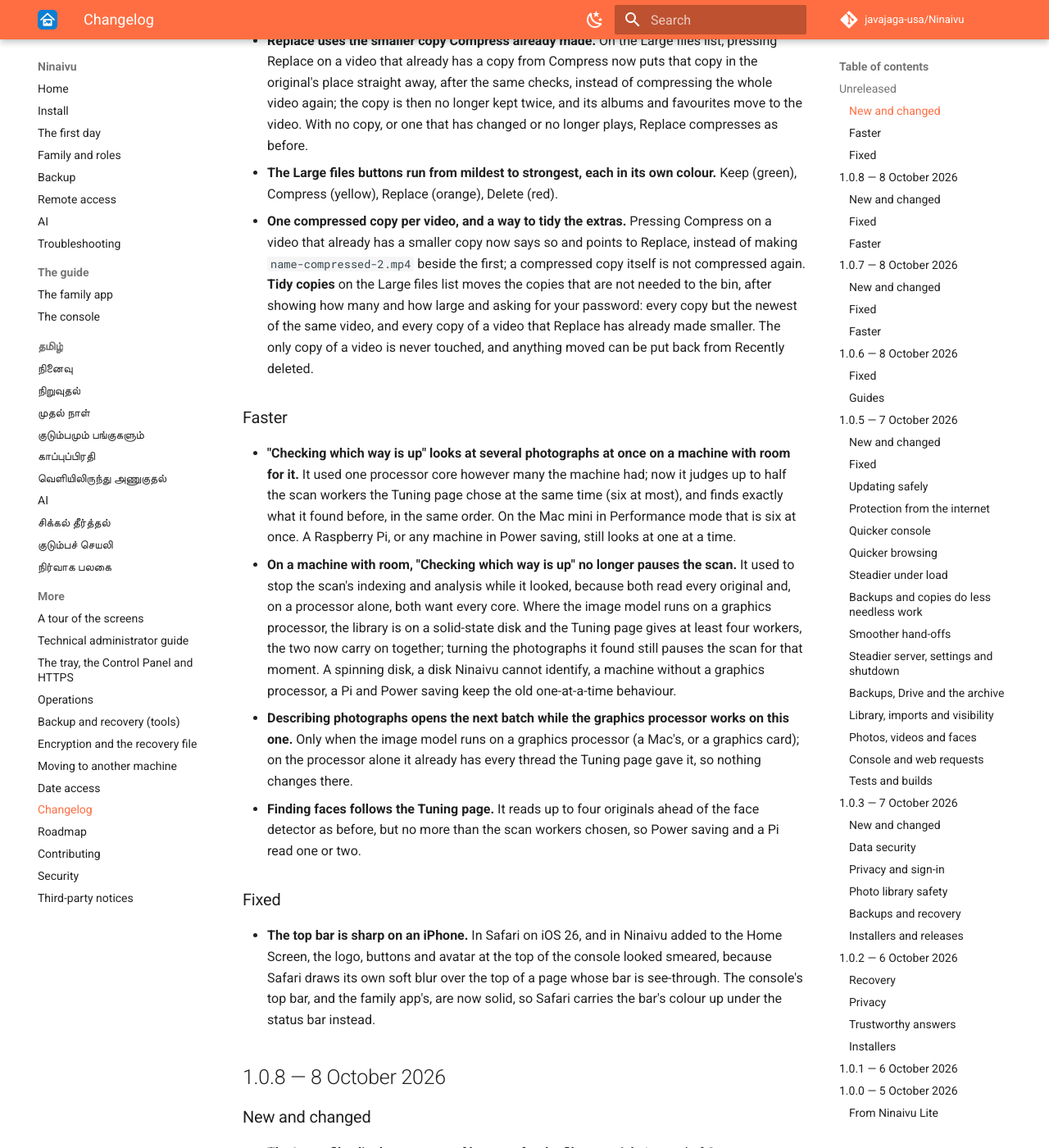
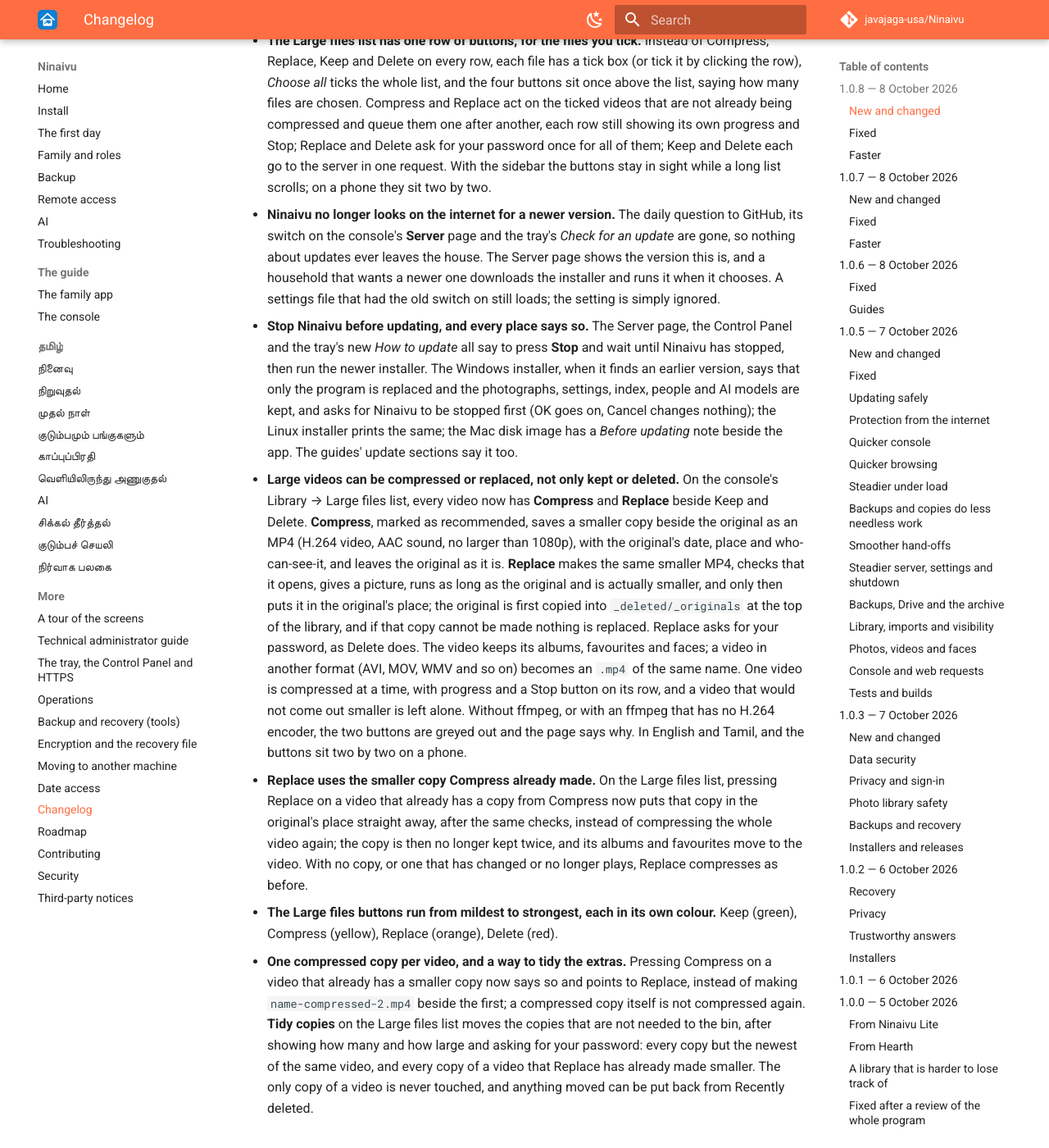
Before and after one commit to javajaga-usa/Ninaivu, an MkDocs documentation site: the page built from docs/CHANGELOG.md, in a window 1280 px wide and 1400 px high, scrolled down 240 px. Shown: the whole window at 82% size. Built offline with MkDocs 1.6.1 and Material for MkDocs 9.7.7, drawn with Linux system fonts in a browser that asks for light colours; comment, search, counter and statistics services are not loaded; some of the changed text lies outside the part shown.

Commit message:
1.0.8 changelog: fold in #95 to #98
Co-Authored-By: Claude Opus 5.5 (1M context) <noreply@anthropic.com>
Claude-Session: https://claude.ai/code/session_01UVonf3LovihHxGAeMzkTaC

```diff
--- a/docs/CHANGELOG.md
+++ b/docs/CHANGELOG.md
@@ -1,23 +1,4 @@
 # Changelog
-
-## Unreleased
-
-### New and changed
-
-- **Replace uses the smaller copy Compress already made.** On the Large files list, pressing Replace on a video that already has a copy from Compress now puts that copy in the original's place straight away, after the same checks, instead of compressing the whole video again; the copy is then no longer kept twice, and its albums and favourites move to the video. With no copy, or one that has changed or no longer plays, Replace compresses as before.
-- **The Large files buttons run from mildest to strongest, each in its own colour.** Keep (green), Compress (yellow), Replace (orange), Delete (red).
-- **One compressed copy per video, and a way to tidy the extras.** Pressing Compress on a video that already has a smaller copy now says so and points to Replace, instead of making `name-compressed-2.mp4` beside the first; a compressed copy itself is not compressed again. **Tidy copies** on the Large files list moves the copies that are not needed to the bin, after showing how many and how large and asking for your password: every copy but the newest of the same video, and every copy of a video that Replace has already made smaller. The only copy of a video is never touched, and anything moved can be put back from Recently deleted.
-
-### Faster
-
-- **"Checking which way is up" looks at several photographs at once on a machine with room for it.** It used one processor core however many the machine had; now it judges up to half the scan workers the Tuning page chose at the same time (six at most), and finds exactly what it found before, in the same order. On the Mac mini in Performance mode that is six at once. A Raspberry Pi, or any machine in Power saving, still looks at one at a time.
-- **On a machine with room, "Checking which way is up" no longer pauses the scan.** It used to stop the scan's indexing and analysis while it looked, because both read every original and, on a processor alone, both want every core. Where the image model runs on a graphics processor, the library is on a solid-state disk and the Tuning page gives at least four workers, the two now carry on together; turning the photographs it found still pauses the scan for that moment. A spinning disk, a disk Ninaivu cannot identify, a machine without a graphics processor, a Pi and Power saving keep the old one-at-a-time behaviour.
-- **Describing photographs opens the next batch while the graphics processor works on this one.** Only when the image model runs on a graphics processor (a Mac's, or a graphics card); on the processor alone it already has every thread the Tuning page gave it, so nothing changes there.
-- **Finding faces follows the Tuning page.** It reads up to four originals ahead of the face detector as before, but no more than the scan workers chosen, so Power saving and a Pi read one or two.
-
-### Fixed
-
-- **The top bar is sharp on an iPhone.** In Safari on iOS 26, and in Ninaivu added to the Home Screen, the logo, buttons and avatar at the top of the console looked smeared, because Safari draws its own soft blur over the top of a page whose bar is see-through. The console's top bar, and the family app's, are now solid, so Safari carries the bar's colour up under the status bar instead.
 
 ## 1.0.8 — 8 October 2026
 
@@ -27,6 +8,9 @@
 - **Ninaivu no longer looks on the internet for a newer version.** The daily question to GitHub, its switch on the console's **Server** page and the tray's *Check for an update* are gone, so nothing about updates ever leaves the house. The Server page shows the version this is, and a household that wants a newer one downloads the installer and runs it when it chooses. A settings file that had the old switch on still loads; the setting is simply ignored.
 - **Stop Ninaivu before updating, and every place says so.** The Server page, the Control Panel and the tray's new *How to update* all say to press **Stop** and wait until Ninaivu has stopped, then run the newer installer. The Windows installer, when it finds an earlier version, says that only the program is replaced and the photographs, settings, index, people and AI models are kept, and asks for Ninaivu to be stopped first (OK goes on, Cancel changes nothing); the Linux installer prints the same; the Mac disk image has a *Before updating* note beside the app. The guides' update sections say it too.
 - **Large videos can be compressed or replaced, not only kept or deleted.** On the console's Library → Large files list, every video now has **Compress** and **Replace** beside Keep and Delete. **Compress**, marked as recommended, saves a smaller copy beside the original as an MP4 (H.264 video, AAC sound, no larger than 1080p), with the original's date, place and who-can-see-it, and leaves the original as it is. **Replace** makes the same smaller MP4, checks that it opens, gives a picture, runs as long as the original and is actually smaller, and only then puts it in the original's place; the original is first copied into `_deleted/_originals` at the top of the library, and if that copy cannot be made nothing is replaced. Replace asks for your password, as Delete does. The video keeps its albums, favourites and faces; a video in another format (AVI, MOV, WMV and so on) becomes an `.mp4` of the same name. One video is compressed at a time, with progress and a Stop button on its row, and a video that would not come out smaller is left alone. Without ffmpeg, or with an ffmpeg that has no H.264 encoder, the two buttons are greyed out and the page says why. In English and Tamil, and the buttons sit two by two on a phone.
+- **Replace uses the smaller copy Compress already made.** On the Large files list, pressing Replace on a video that already has a copy from Compress now puts that copy in the original's place straight away, after the same checks, instead of compressing the whole video again; the copy is then no longer kept twice, and its albums and favourites move to the video. With no copy, or one that has changed or no longer plays, Replace compresses as before.
+- **The Large files buttons run from mildest to strongest, each in its own colour.** Keep (green), Compress (yellow), Replace (orange), Delete (red).
+- **One compressed copy per video, and a way to tidy the extras.** Pressing Compress on a video that already has a smaller copy now says so and points to Replace, instead of making `name-compressed-2.mp4` beside the first; a compressed copy itself is not compressed again. **Tidy copies** on the Large files list moves the copies that are not needed to the bin, after showing how many and how large and asking for your password: every copy but the newest of the same video, and every copy of a video that Replace has already made smaller. The only copy of a video is never touched, and anything moved can be put back from Recently deleted.
 
 ### Fixed
 
@@ -37,10 +21,15 @@
 - **Dragging a slider in Sudar with a mouse no longer highlights the panel beside it.** In Safari on a Mac, moving the Exposure slider or any other, or the Before/After slider, also swept a text selection across the editor as the mouse moved, which turned the Edited side of the picture a washed-out blue. Dragging now only moves the slider, and clears any highlight left over.
 - **"Checking which way up" carries on from where it got after a restart, and says so.** The survey already kept what it had looked at, but after a restart the console counted from zero against only what was left, so it looked as if it had started again from the beginning. It now counts against the whole library, starting from the photographs already looked at, and the server log says how many that was. What it has looked at is now written down every ten seconds rather than every 500 photographs, so a restart that is not an orderly one (a power cut, a forced stop) loses at most a few seconds of work. And the automatic survey after a scan, carried on after a restart, now also turns what it found before the restart, instead of leaving those photographs waiting for review.
 - **Hide logs in the Control Panel gives the window its size back.** Opening the logs made the window taller to fit them, but hiding them left it that tall with empty space where the logs had been. Hiding them now returns the window to the height it had before; if you resized it while the logs were open, it loses only the logs' height, never becoming too short to show the buttons at the bottom. The width and its place on the screen stay as they are.
+- **The top bar is sharp on an iPhone.** In Safari on iOS 26, and in Ninaivu added to the Home Screen, the logo, buttons and avatar at the top of the console looked smeared, because Safari draws its own soft blur over the top of a page whose bar is see-through. The console's top bar, and the family app's, are now solid, so Safari carries the bar's colour up under the status bar instead.
 
 ### Faster
 
 - **Compressing a large video on a Mac is several times faster.** Compress and Replace on the Large files list now use the video engine built into the Mac's chip, for reading the original as well as writing the smaller copy, instead of the processor, which stays free for the family meanwhile. The copy is still an MP4 (H.264, up to 1080p); because that engine has no quality setting like the processor's, it is given about what 1080p needs to look like the original, less for smaller pictures, and never more than half of what the original spends, so the copy comes out smaller. If the engine cannot do a particular video, that video is compressed again on the processor, as before. Windows, Linux and the Pi are unchanged.
+- **"Checking which way is up" looks at several photographs at once on a machine with room for it.** It used one processor core however many the machine had; now it judges up to half the scan workers the Tuning page chose at the same time (six at most), and finds exactly what it found before, in the same order. On the Mac mini in Performance mode that is six at once. A Raspberry Pi, or any machine in Power saving, still looks at one at a time.
+- **On a machine with room, "Checking which way is up" no longer pauses the scan.** It used to stop the scan's indexing and analysis while it looked, because both read every original and, on a processor alone, both want every core. Where the image model runs on a graphics processor, the library is on a solid-state disk and the Tuning page gives at least four workers, the two now carry on together; turning the photographs it found still pauses the scan for that moment. A spinning disk, a disk Ninaivu cannot identify, a machine without a graphics processor, a Pi and Power saving keep the old one-at-a-time behaviour.
+- **Describing photographs opens the next batch while the graphics processor works on this one.** Only when the image model runs on a graphics processor (a Mac's, or a graphics card); on the processor alone it already has every thread the Tuning page gave it, so nothing changes there.
+- **Finding faces follows the Tuning page.** It reads up to four originals ahead of the face detector as before, but no more than the scan workers chosen, so Power saving and a Pi read one or two.
 
 ## 1.0.7 — 8 October 2026
 
```
